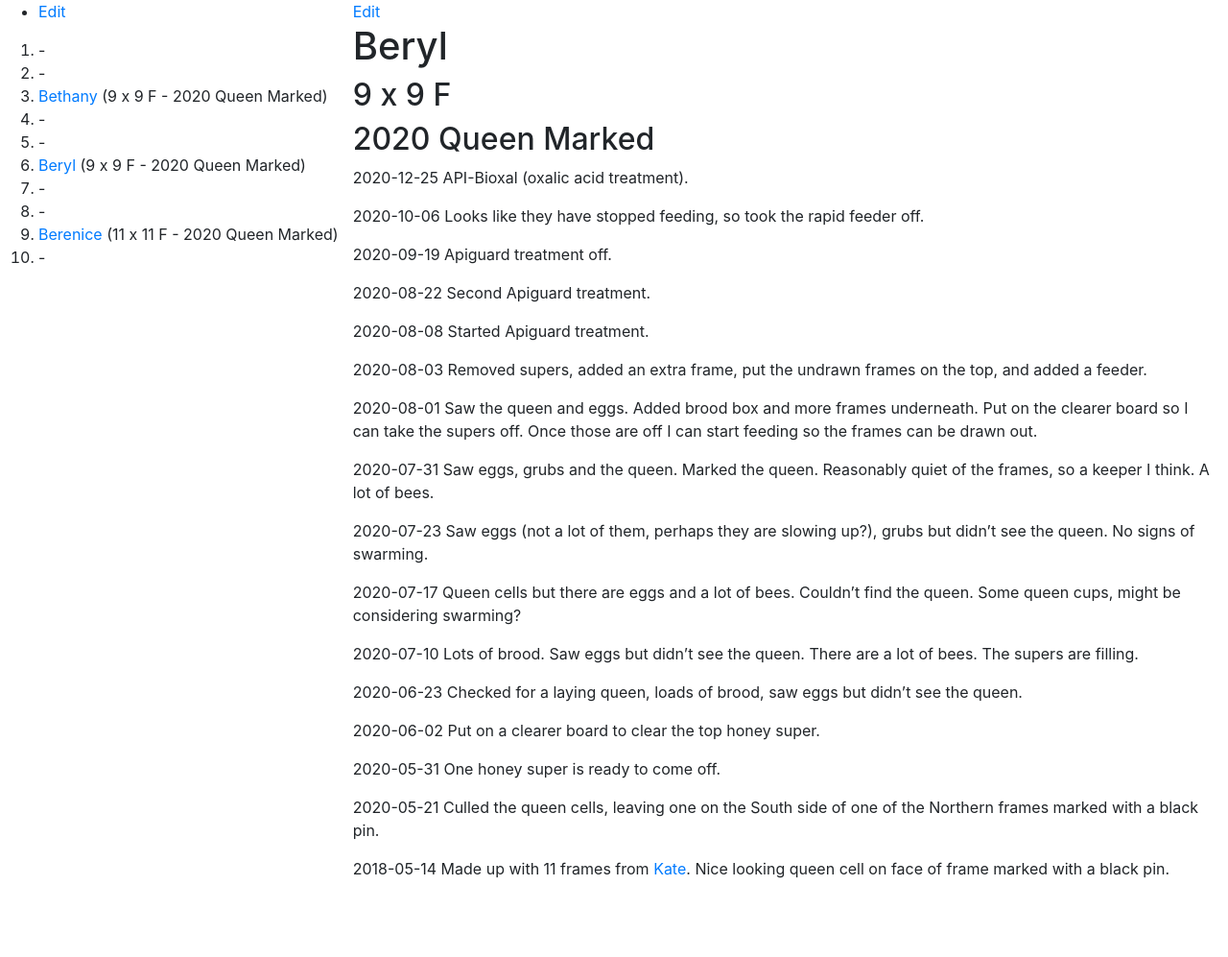
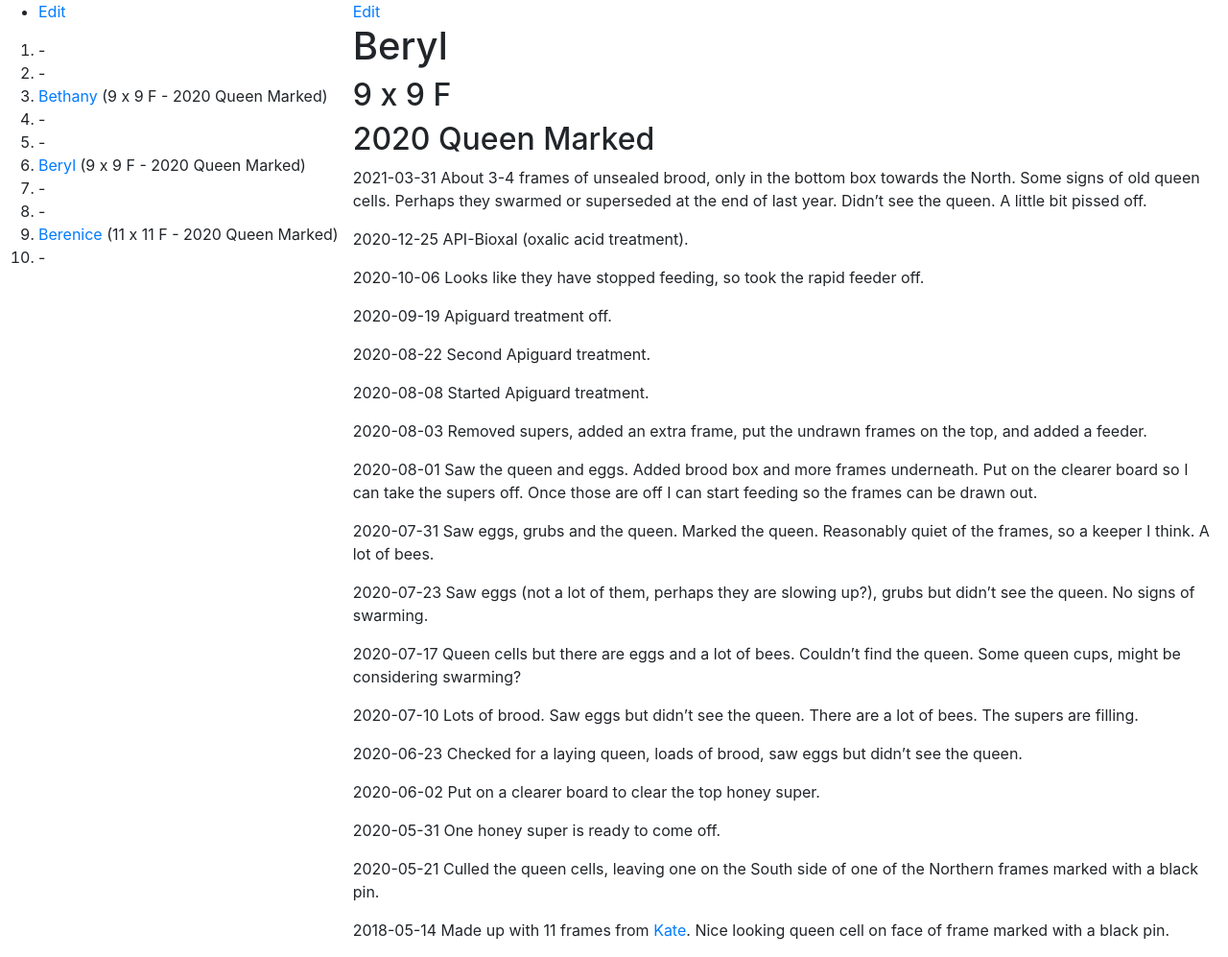
Before and after one commit to joejcollins/rhapsody-angel, a Jekyll site: the page built from queens/2020-beryl.md, in a window 1280 px wide. Shown: the whole page at 96% size. Built offline with Jekyll 4.4.1, drawn with Linux system fonts in a browser that asks for light colours; our own code applies the rules of GitHub Pages for plain Markdown files; before the commit the page ends 933 px from its top, so only the background shows below that.

Commit message:
First contact day

```diff
--- a/queens/2020-beryl.md
+++ b/queens/2020-beryl.md
@@ -1,6 +1,8 @@
 # Beryl
 ## 9 x 9 F
 ## 2020 Queen Marked
+
+2021-03-31 About 3-4 frames of unsealed brood, only in the bottom box towards the North.  Some signs of old queen cells.  Perhaps they swarmed or superseded at the end of last year.  Didn't see the queen.  A little bit pissed off.
 
 2020-12-25 API-Bioxal (oxalic acid treatment).
 
@@ -14,7 +16,7 @@
 
 2020-08-03 Removed supers, added an extra frame, put the undrawn frames on the top, and added a feeder.
 
-2020-08-01  Saw the queen and eggs.  Added brood box and more frames underneath.  Put on the clearer board so I can take the supers off.  Once those are off I can start feeding so the frames can be drawn out.
+2020-08-01 Saw the queen and eggs.  Added brood box and more frames underneath.  Put on the clearer board so I can take the supers off.  Once those are off I can start feeding so the frames can be drawn out.
 
 2020-07-31 Saw eggs, grubs and the queen.  Marked the queen.  Reasonably quiet of the frames, so a keeper I think.  A lot of bees.
 
```
Also changed, not shown: queens/2020-berenice.md (+2 -0 lines), queens/2020-bethany.md (+2 -0 lines).
